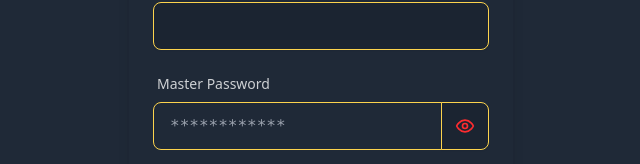
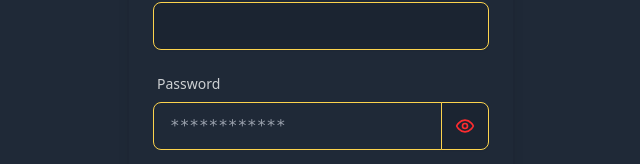
Before and after one commit to axelnico/S2Secret, a SvelteKit app: page /emergency-access in a window 1280 px wide. Shown: the part 197-361 px from the top of the page, without its empty margins (319-959 px from the left). Built offline with nearby package versions, Linux system fonts and the light colour scheme.

Commit message:
change password text label for emergency access

```diff
--- a/src/routes/emergency-access/+page.svelte
+++ b/src/routes/emergency-access/+page.svelte
@@ -68,7 +68,7 @@
           <!-- Password Input -->
           <div class="form-control">
             <label class="label" for="password">
-              <span class="label-text">Master Password</span>
+              <span class="label-text">Password</span>
             </label>
             <div class="join">
             <input
```
